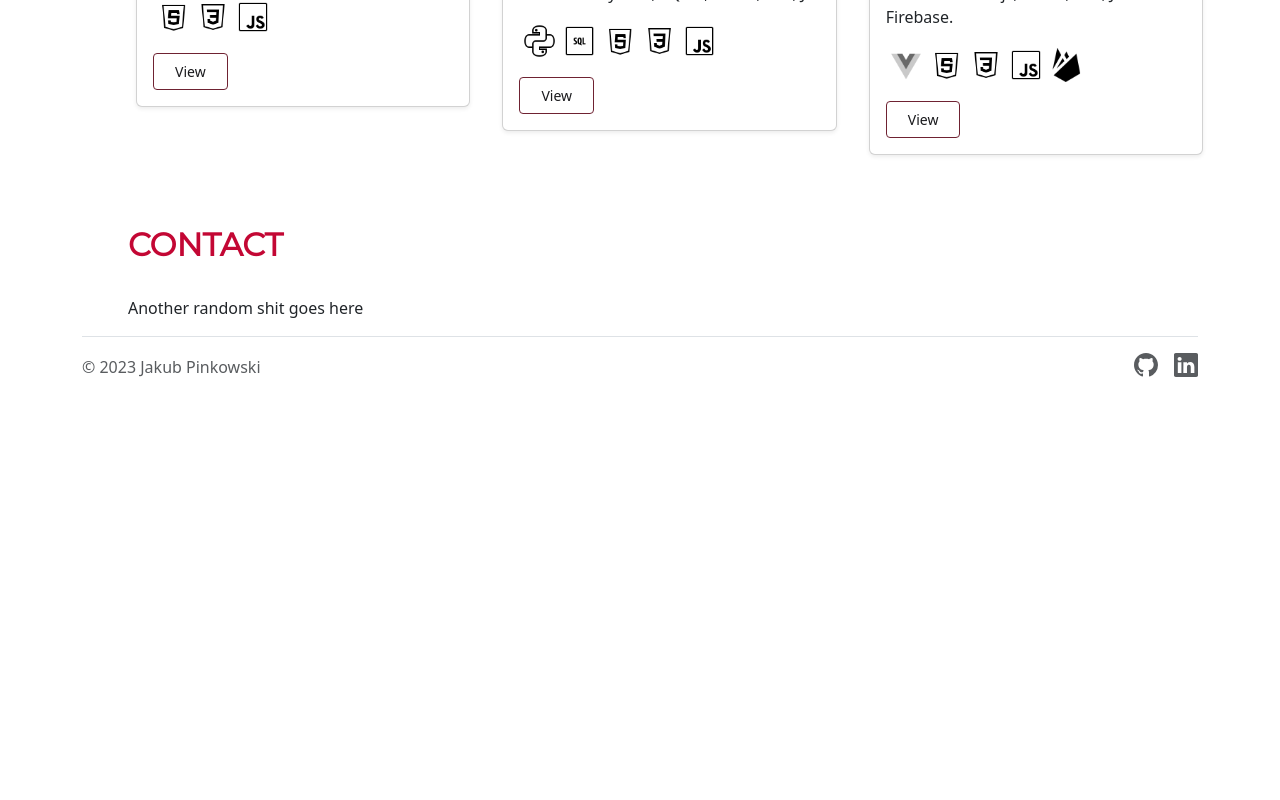
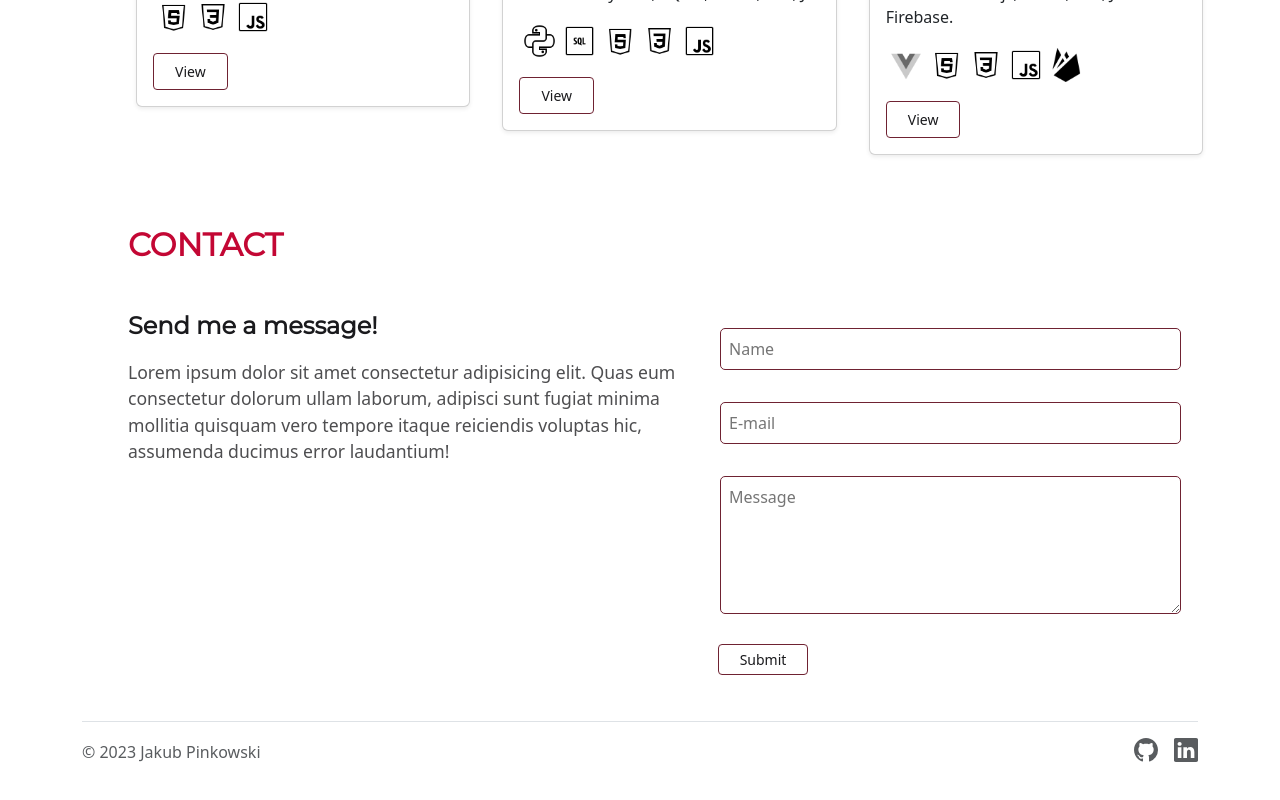
Before and after one commit to Jakub-Pinkowski/Portfolio, a Vue app: page / in a window 1280 px wide. Shown: the part 2037-2837 px from the top of the page. Before the commit the page ends 2474 px from the top, so only its background shows below. Built offline with nearby package versions, Linux system fonts and the light colour scheme.

Commit message:
Prepared contact component

```diff
--- a/src/components/TheContact.vue
+++ b/src/components/TheContact.vue
@@ -3,8 +3,23 @@
         <h2>
             Contact
         </h2>
-        <div>
-            Another random shit goes here
+        <div class="contact-form">
+            <div class="text">
+                <h5>Send me a message!</h5>
+                <p>
+                    Lorem ipsum dolor sit amet consectetur adipisicing elit. Quas eum consectetur dolorum ullam laborum,
+                    adipisci sunt fugiat minima mollitia quisquam vero tempore itaque reiciendis voluptas hic, assumenda
+                    ducimus error laudantium!
+                </p>
+            </div>
+            <div class="form-container">
+                <form>
+                    <input type="text" name="name" id="name" placeholder="Name" required>
+                    <input type="email" name="email" id="email" placeholder="E-mail" required>
+                    <textarea name="message" id="message" cols="20" rows="5" placeholder="Message" required></textarea>
+                    <button class="btn btn-sm btn-outline-secondary" type="submit">Submit</button>
+                </form>
+            </div>
         </div>
     </div>
 </template>
@@ -24,12 +39,59 @@
          margin-bottom: 1em;
      }
 
+     h5 {
+         color: var(--main-bg-color);
+         font-weight: 700;
+         font-size: 1.5em;
+     }
+
      p {
          padding-block: 10px;
          padding-right: 10px;
          font-weight: 400;
          color: var(--gray);
-         font-size: 1.7em;
+         font-size: 1.1em;
+     }
+
+     .text {
+         width: 50%;
+         margin: 1em 0;
+     }
+
+     .form-container {
+         width: 50%;
+         margin: 1em 0;
+     }
+
+     form {
+         display: flex;
+         flex-direction: column;
+
+         input,
+         textarea {
+             width: 80%;
+             margin: 1em;
+             padding: 0.5em;
+             border: 1px solid var(--dark-accent);
+             border-radius: 5px;
+
+         }
+
+         button {
+             margin: 1em;
+             width: 90px;
+             border: 1px solid var(--dark-accent);
+             color: var(--main-bg-color);
+         }
+
+         button:hover {
+             background-color: var(--light-accent);
+         }
+     }
+
+     .contact-form {
+         display: flex;
+
      }
  }
 </style>
--- a/src/components/ThePortfolio.vue
+++ b/src/components/ThePortfolio.vue
@@ -120,7 +120,7 @@
          color: var(--main-bg-color);
      }
 
-     button:hover {
+     a:hover {
          background-color: var(--light-accent);
      }
 
```
